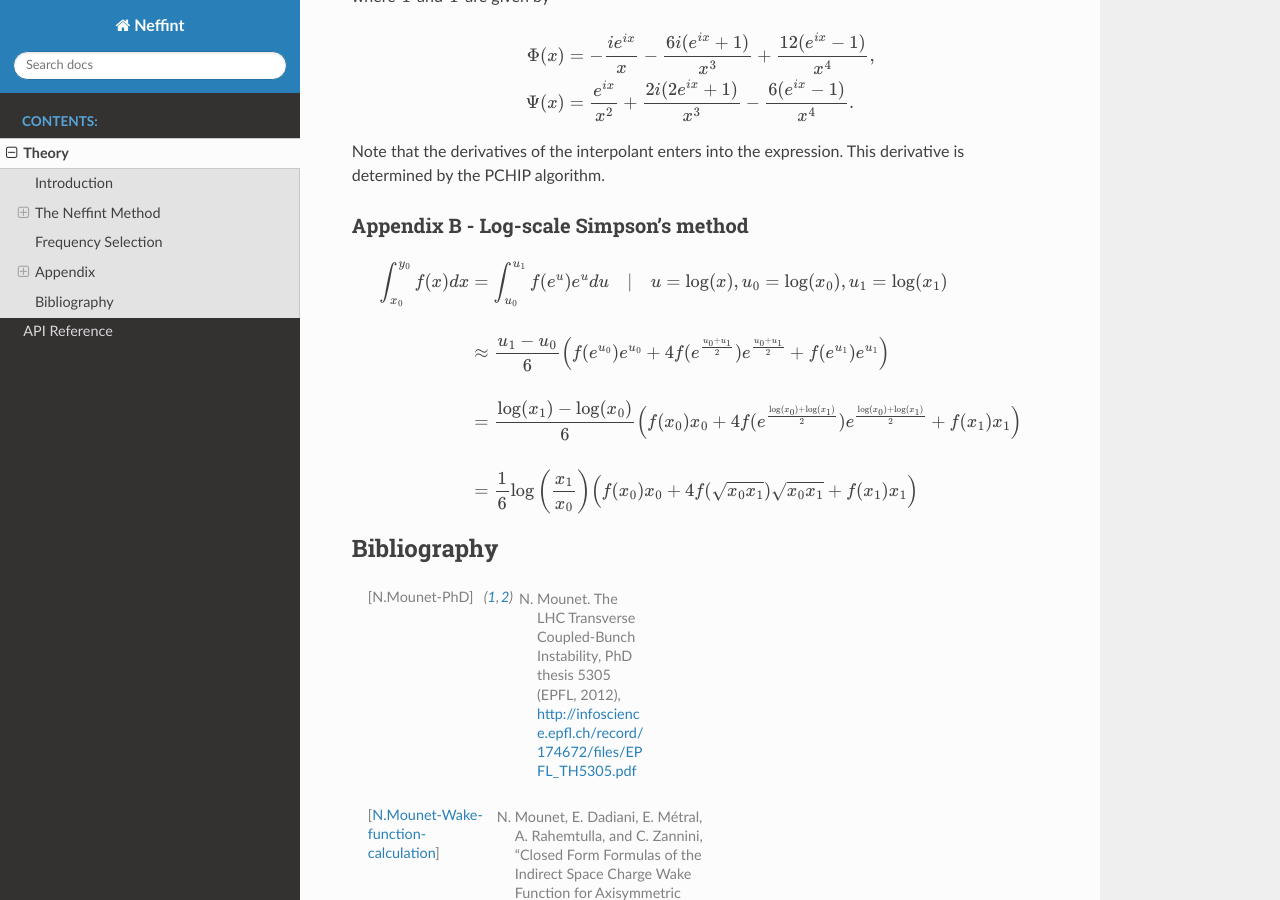
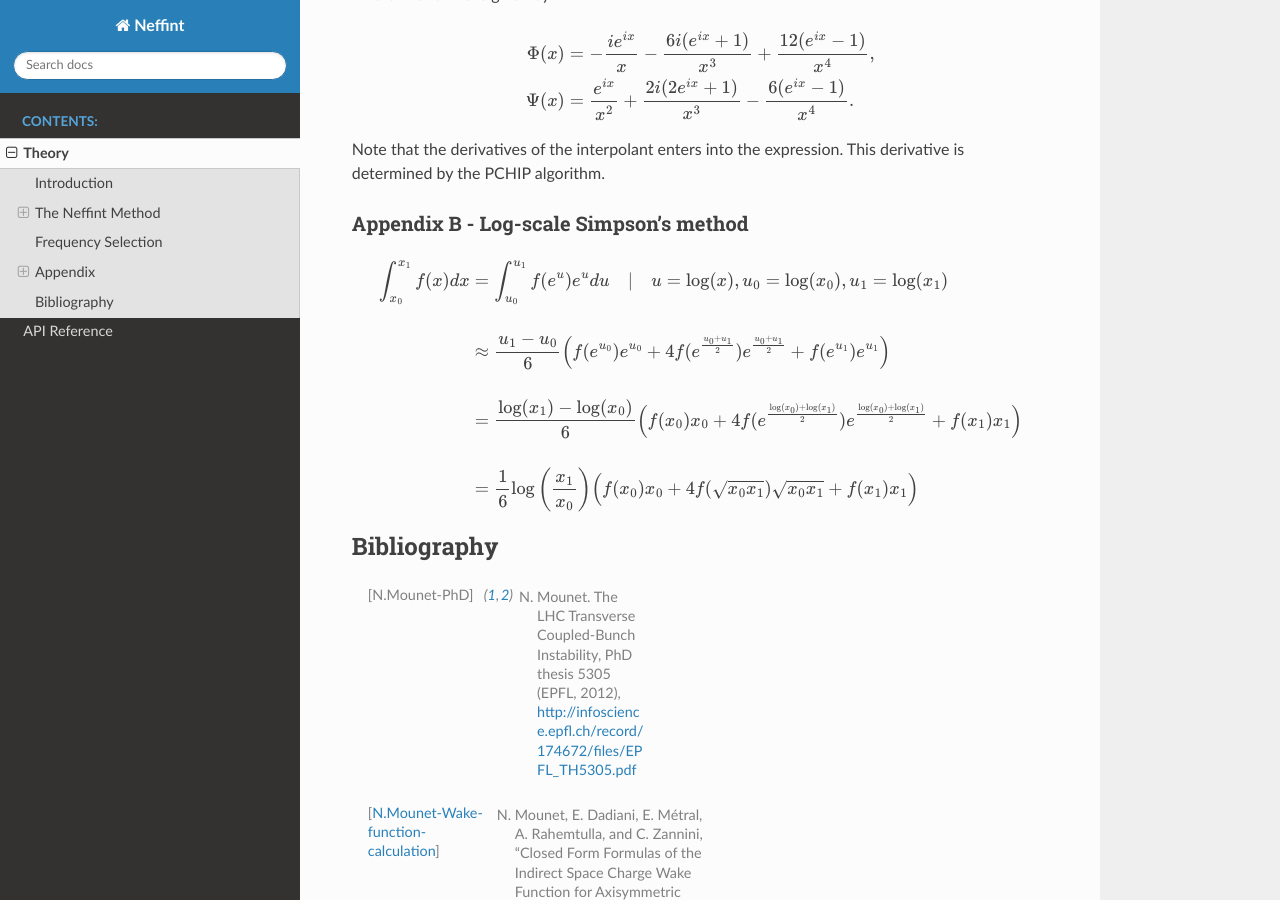
Before and after one commit to neffint/neffint, a Sphinx documentation site: the page built from docs/source/theory.rst, in a window 1280 px wide and 900 px high, scrolled down 4055 px. Built offline with Sphinx 7.4.7 and the Read the Docs theme 2.0.0, drawn with Linux system fonts in a browser that asks for light colours; pages that are not in the unit, such as notebooks, are missing from menus; some of the changed text lies outside the part shown.

Commit message:
Again some quick fixes in theory.tst

```diff
--- a/docs/source/theory.rst
+++ b/docs/source/theory.rst
@@ -222,7 +222,7 @@ Appendix B - Log-scale Simpson's method
 
 .. math::
     \begin{align*}
-        \int_{x_0}^{y_0} f(x) dx &= \int_{u_0}^{u_1} f(e^u) e^u du \quad |\quad u = \log(x), u_0 = \log(x_0) , u_1 = \log(x_1) \\
+        \int_{x_0}^{x_1} f(x) dx &= \int_{u_0}^{u_1} f(e^u) e^u du \quad |\quad u = \log(x), u_0 = \log(x_0) , u_1 = \log(x_1) \\
         \\
         &\approx \frac{u_1 - u_0}{6} \left(f(e^{u_0})e^{u_0} + 4 f(e^{\frac{u_0 + u_1}{2}})e^{\frac{u_0 + u_1}{2}} + f(e^{u_1})e^{u_1} \right) \\
         \\
```
Also changed, not shown: other parts of docs/source/theory.rst (+1 -1 lines).
